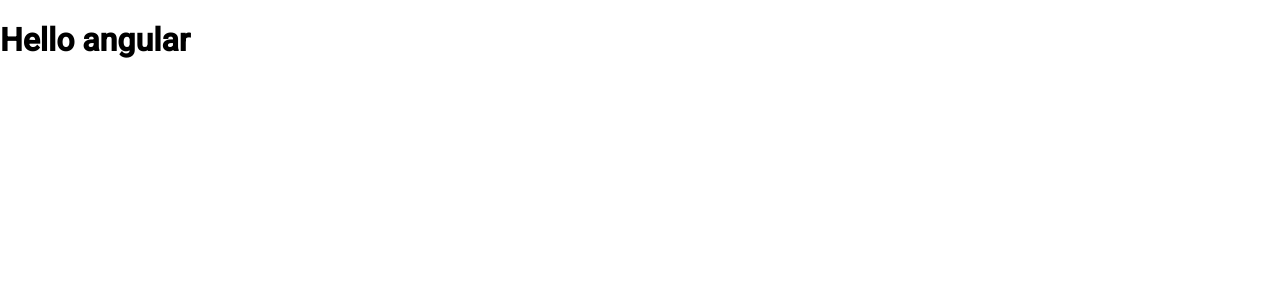
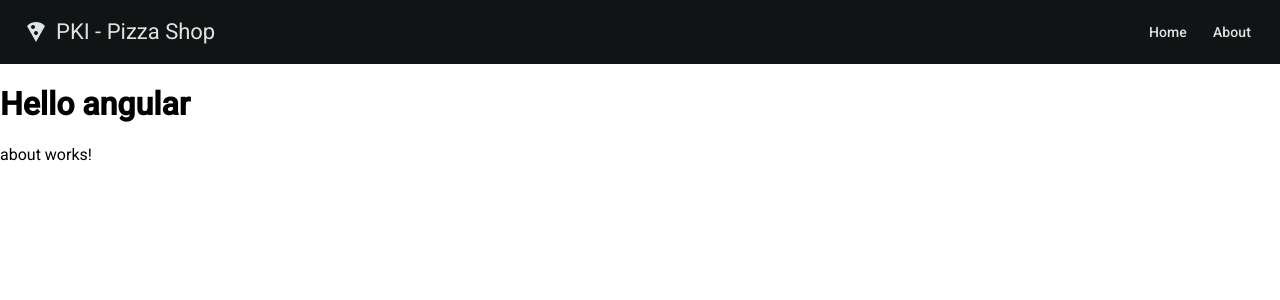
Before and after one commit to skuller7/pki-projekat-shop, an Angular app: page /about in a window 1280 px wide. Before the commit this address led to /. Shown: the top 300 px of the page. Built offline with nearby package versions, Linux system fonts and the light colour scheme.

Commit message:
Added components, toolbar, Icons

```diff
--- /dev/null
+++ b/src/app/about/about.component.html
@@ -0,0 +1 @@
+<p>about works!</p>
--- a/src/app/app.component.css
+++ b/src/app/app.component.css
@@ -0,0 +1,4 @@
+.spacer {
+    flex: 1 1 auto;
+
+}
--- a/src/app/app.component.html
+++ b/src/app/app.component.html
@@ -1,2 +1,14 @@
+
+<mat-toolbar color="primary">
+  <button mat-icon-button class="example-icon" aria-label="Example icon-button with menu icon">
+    <mat-icon>local_pizza</mat-icon>
+  </button>
+  <span>PKI - Pizza Shop </span>
+  <span class="spacer"></span>
+  <a mat-button routerLink="">Home</a>
+  <a mat-button routerLink="about">About</a>
+</mat-toolbar>
+
 <h1> Hello angular </h1>
+
 <router-outlet />
--- a/src/app/app.routes.ts
+++ b/src/app/app.routes.ts
@@ -1,3 +1,9 @@
 import { Routes } from '@angular/router';
+import { HomeComponent } from './home/home.component';
+import { AboutComponent } from './about/about.component';
 
-export const routes: Routes = [];
+export const routes: Routes = [
+    {path: '', component: HomeComponent },
+    {path: 'about', component: AboutComponent},
+    {path: '**', redirectTo: ''}
+];
--- /dev/null
+++ b/src/app/home/home.component.html
@@ -0,0 +1 @@
+<p>home works!</p>
--- a/src/index.html
+++ b/src/index.html
@@ -1,4 +1,4 @@
-<!doctype html>
+<!doctype html >
 <html lang="en">
 <head>
   <meta charset="utf-8">
```
Also changed, not shown: src/app/about/about.component.ts (added, +12 -0 lines), src/app/app.component.ts (+7 -2 lines), src/app/home/home.component.ts (added, +12 -0 lines), src/app/about/about.component.css (added), src/app/home/home.component.css (added), 2 other files (tests, documents, lock files or other folders).
